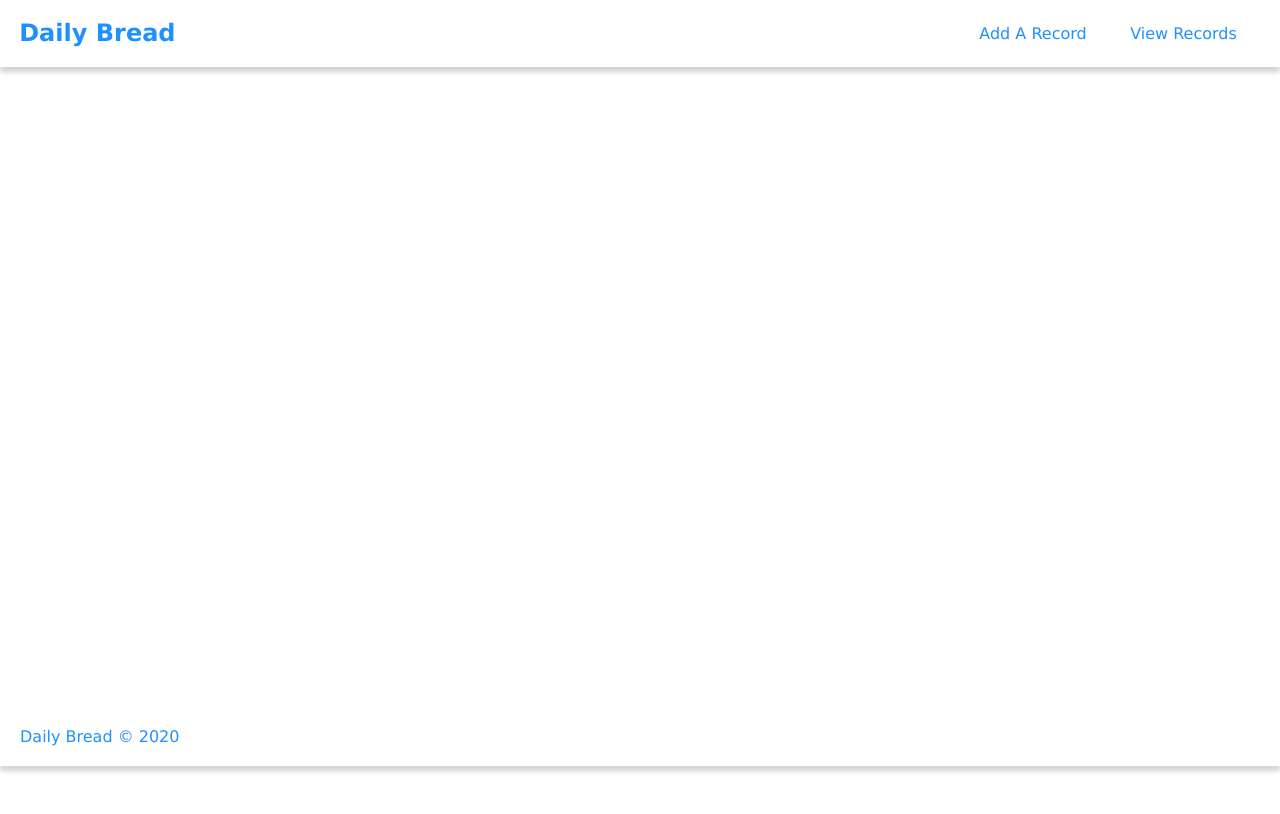
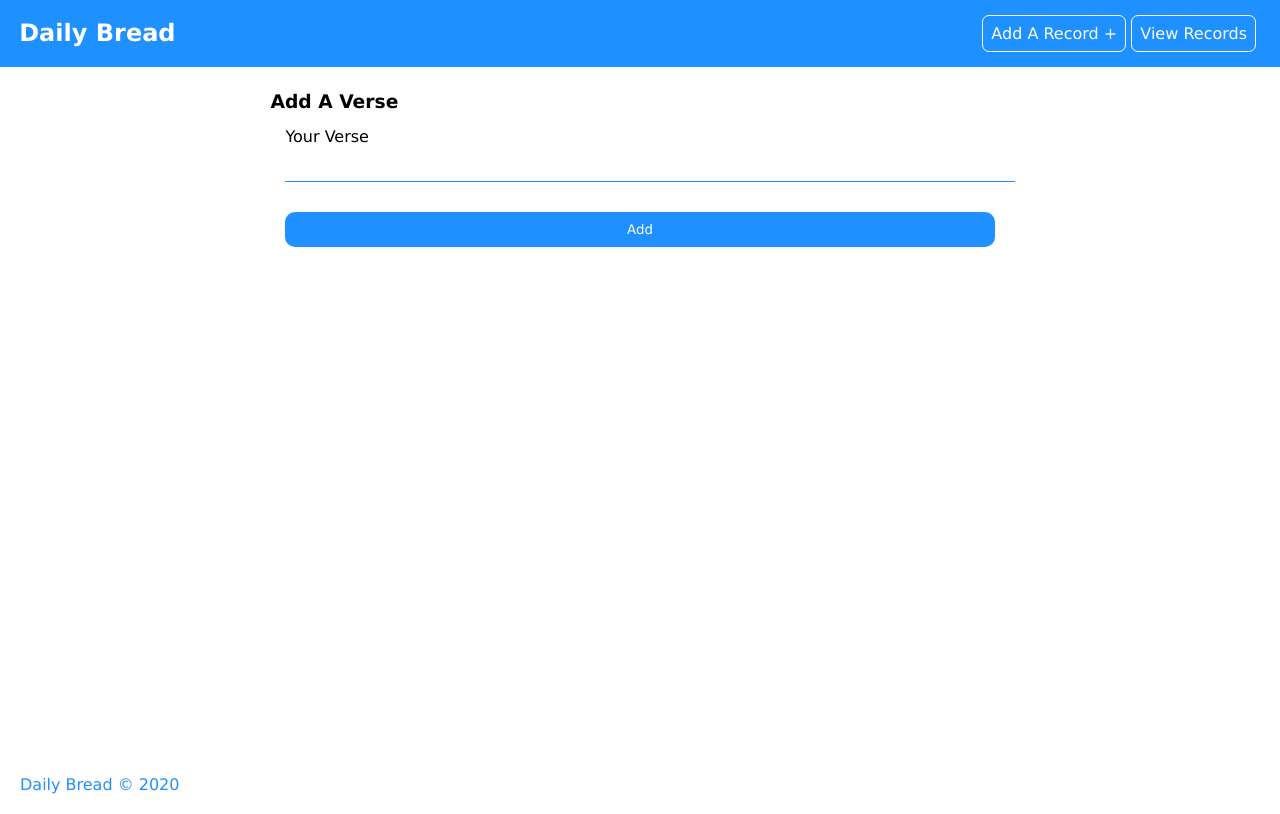
Before and after one commit to jod35/Daily_Bread, a Flask app: page /dailybread/ in a window 1280 px wide. Before the commit the page ends 773 px from the top, so only its background shows below. Run offline with Flask 2, Linux system fonts and the light colour scheme; data comes from the database, SQL or seed files in the repository; both versions use the stored data as it was after the commit.

Commit message:
successful addtion of verses and rendering from database

```diff
--- a/daily_bread/app/static/css/main.css
+++ b/daily_bread/app/static/css/main.css
@@ -14,14 +14,16 @@ ul{
     padding: 1.2rem;
     width: 60%;
 }
+
 .nav-items{
 
 }
 .nav-area nav{
-    color: dodgerblue;
+    color:white;
+    background-color: dodgerblue;
     display: flex;
     justify-content: space-between;
-    box-shadow: 0 5px 5px 0 lightgray;
+
 }
 
 .nav-items{
@@ -29,11 +31,80 @@ ul{
 }
 
 .nav-link{
-  color: dodgerblue;
-  padding:1.2rem ;
+  color: white;
+  padding:0.5rem ;
+  border: 1px solid white;
+  border-radius: 7px;
 }
 .main{
 min-height:80vh;
+}
+.container{
+    display: flex;
+    justify-content: space-between;
+}
+.add-section{
+    padding: 1.5rem;
+    height: 80vh;
+    transition: all 1.6s;
+    /* display: block; */
+}
+.message{
+    background-color: lightgreen;
+    border: 1px solid green;
+    color: green;
+    padding: 1.3rem;
+}
+.form{
+    margin: auto;
+    width: 60%;
+}
+.form input{
+    width: 100%;
+    padding: 10px;
+    border: none;
+
+}
+.form textarea{
+    width: 100%;
+    border: dodgerblue 1px solid;
+}
+.form-group{
+    padding: 15px;
+}
+.form input[type="text"]{
+    border-bottom:1px solid dodgerblue;
+}
+.mybtn{
+    background-color: dodgerblue;
+    color: white;
+    border-radius: 10px;
+}
+.view-section{
+    position: relative;
+    min-height: 80vh;
+    display: none;
+    padding: 1.5rem;
+}
+.records{
+    width: 60%;
+    margin: auto;
+}
+.record{
+    box-shadow: 0 2px 2px 0 lightgray;
+    width: 100%;
+    padding: 1.5rem;
+}
+.record-link{
+    color: dodgerblue;
+    padding:0.5rem ;
+    border: 1px solid dodgerblue;
+    border-radius: 7px;
+    transition: all 0.6s;
+}
+.record-link:hover{
+    background-color: dodgerblue;
+    color: white;
 }
 
 .footer{
@@ -44,3 +115,10 @@ min-height:80vh;
     padding: 20px;
 
 }
+
+
+@media(max-width:800px){
+    .nav-link{
+        padding: 0.2rem;
+    }
+}
--- a/daily_bread/app/static/js/index.js
+++ b/daily_bread/app/static/js/index.js
@@ -1,7 +1,26 @@
 const footer=document.querySelector('footer');
 
 window.onload=function(){
-    let date = new Date();
+    let date = new Date()
 
     footer.innerHTML=`<p>Daily Bread &copy; ${date.getFullYear()}</p>`
 }
+
+const recordAdditionButton=document.querySelector('#add-btn');
+const recordViewButton=document.querySelector('#view-btn');
+const recordFormContainer=document.querySelector('.add-section');
+const recordViewSection=document.querySelector('.view-section');
+
+recordAdditionButton.addEventListener('click',showRecordForm)
+recordViewButton.addEventListener('click',showRecordsView)
+
+function showRecordForm(){
+    recordViewSection.style.display="none";
+    recordFormContainer.style.display="block";
+
+}
+
+function showRecordsView(){
+    recordFormContainer.style.display="none";
+    recordViewSection.style.display="block";
+}
--- a/daily_bread/app/templates/base.html
+++ b/daily_bread/app/templates/base.html
@@ -19,13 +19,17 @@
                 <h2>Daily Bread</h2>
             </div>
             <div class="nav-items">
-                <a href="" class="nav-link">Add A Record</a>
-                <a href="" class="nav-link">View Records</a>
+                <a href="#" class="nav-link" id="add-btn">Add A Record &plus;</a>
+                <a href="#" class="nav-link" id="view-btn">View Records</a>
             </div>
         </nav>
     </section>
     <section class="main">
         <main>
+
+            {% block content %}
+
+            {% endblock content %}
 
         </main>
     </section>
@@ -34,6 +38,6 @@
 
         </footer>
     </section>
-    <script src="js/index.js"></script>
+    <script src="{{url_for('app.static',filename='js/index.js')}}"></script>
 </body>
 </html>
--- a/daily_bread/app/templates/index.html
+++ b/daily_bread/app/templates/index.html
@@ -1,4 +1,48 @@
 {% extends 'base.html' %}
 {% block content %}
 
+    <section >
+        <div class="add-section">
+
+
+            <div class="form">
+                {% with messages = get_flashed_messages()  %}
+                    {% if messages %}
+                            {% for message in messages %}
+                                <div class="message">
+                                    <center>
+                                        {{message}}
+                                    </center>
+                                </div>
+                                <br>
+                            {% endfor %}
+                    {% endif %}
+                {% endwith %}
+                <h1>Add A Verse</h1>
+                <form action="{{ url_for('app.index') }}" method="post">
+                    <div class="form-group">
+                        <label for="bible_verse">Your Verse</label>
+                        <input type="text" name="bible_verse" id="bible_verse" required>
+                    </div>
+
+                    <div class="form-group">
+                        <input type="submit" value="Add" class="mybtn">
+                    </div>
+                </form>
+            </div>
+        </div>
+        <div class="view-section">
+            <div class="records">
+
+                {% for record in records %}
+                    <div class="record" style="box-shadow:0 8px 8px 0 lightgray">
+                        <h3>&#9876; {{record.bible_verse}}</h3>
+                        <br>
+                        <a href="" class="record-link">Add Notes</a>
+                        <a href="" class="record-link">Edit</a>
+                    </div>
+                {% endfor %}
+
+            </div>
+    </section>
 {% endblock content %}
--- a/daily_bread/app/views.py
+++ b/daily_bread/app/views.py
@@ -1,12 +1,30 @@
-from flask import Blueprint,render_template,url_for,request
+from flask import Blueprint,render_template,url_for,request,flash,redirect
 from ..extensions.database import db
+from ..models.records import Verse,Note
 
 app_bp=Blueprint('app',__name__,template_folder='templates',static_folder='static')
 
-@app_bp.route('/')
+@app_bp.route('/',methods=['GET','POST'])
 def index():
+    records=Verse.query.all()
+
+    if request.method =="POST":
+        bible_verse=request.form.get('bible_verse')
+        notes=request.form.get('notes')
+
+        new_verse=Verse(bible_verse=bible_verse)
+
+        new_verse.save()
+
+        flash("New Verse added successfully.")
+
+        return redirect(url_for('app.index'))
+
+
+
 
     context={
-        'title':"Home Page"
+        'title':"Home Page",
+        'records':records
     }
     return render_template('index.html',**context)
--- a/daily_bread/models/records.py
+++ b/daily_bread/models/records.py
@@ -10,9 +10,8 @@ class Verse(db.Model):
     def __repr__(self):
         return f'{self.bible_verse} on {self.date_read}'
 
-    def __init__(self,bible_verse,notes):
+    def __init__(self,bible_verse):
         self.bible_verse=bible_verse
-        self.notes=notes
 
     def save(self):
         db.session.add(self)
--- a/run.py
+++ b/run.py
@@ -2,8 +2,8 @@ from daily_bread import create_app
 import webbrowser
 
 if __name__ == "__main__":
-    url='http://localhost:5000/dailybread'
-    webbrowser.open_new(url)
+    # url='http://localhost:5000/dailybread'
+    # webbrowser.open_new(url)
 
-    print("Your app has started on : {}".format(url))
+    # print("Your app has started on : {}".format(url))
     create_app().run()
```
Also changed, not shown: daily_bread/site.db.
